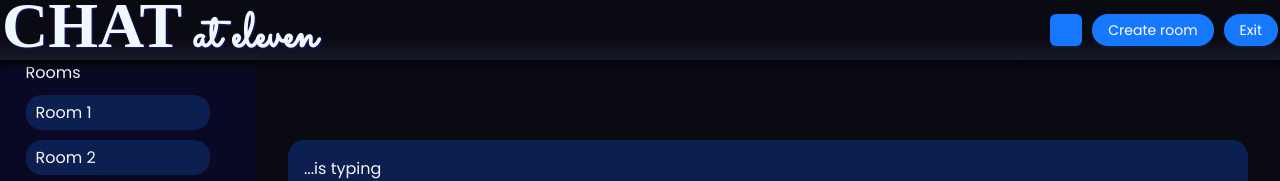
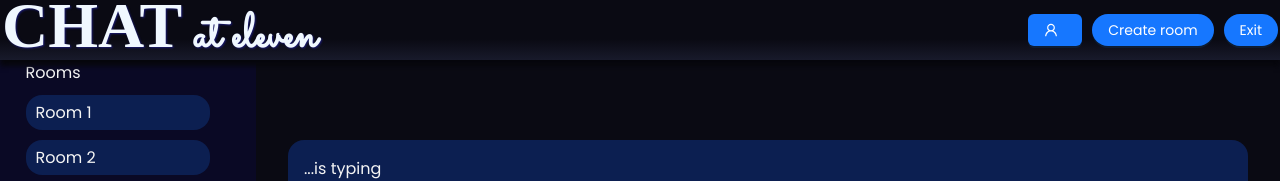
Before and after one commit to AjshaC/Socket-Chatt-App, a React (Vite) app in the folder client/: page /chat in a window 1280 px wide. Shown: the top 181 px of the page. Built offline with nearby package versions, Linux system fonts and the light colour scheme; a web font is replaced by a local one.

Commit message:
Raderat kommentarer

```diff
--- a/client/src/components/Navbar/Navbar.tsx
+++ b/client/src/components/Navbar/Navbar.tsx
@@ -1,6 +1,6 @@
 import "./Navbar.css";
 import { Button } from "antd";
-import { CloseOutlined } from "@ant-design/icons";
+import { UserOutlined } from "@ant-design/icons";
 import { useNavigate } from "react-router-dom";
 import { useChatContext } from "../../context/chatContext";
 
@@ -20,7 +20,10 @@ export default function Navbar() {
         <span className="LogoUppercase">chat</span> at eleven
       </h1>
       <div className="NavBtn">
-        <Button type="primary">{user}</Button>
+        <Button type="primary">
+          <UserOutlined />
+          {user}
+        </Button>
         <OpenPopUpBtn />
         <Button className="CloseBtn" type="primary" onClick={goToHome}>
           Exit
--- a/client/src/components/OpenPopUpBtn/OpenPopUpBtn.tsx
+++ b/client/src/components/OpenPopUpBtn/OpenPopUpBtn.tsx
@@ -1,14 +1,13 @@
-import React, { useState } from "react";
+import { useState } from "react";
 import { Button, Modal, Input } from "antd";
 import "./OpenPopUpBtn.css";
 
-import { io } from "socket.io-client";
 import { useChatContext } from "../../context/chatContext";
 
 export default function OpenPopUpBtn() {
   const [isModalOpen, setIsModalOpen] = useState(false);
   const { room, setRoom } = useChatContext();
-  const [ newRoom, setNewRoom] = useState("");
+  const [newRoom, setNewRoom] = useState("");
 
   const showModal = () => {
     setIsModalOpen(true);
@@ -18,9 +17,6 @@ export default function OpenPopUpBtn() {
     if (!room.trim()) {
       console.log("No Room Name");
     } else {
-      //const socket = io("http://localhost:3000");
-      //socket.emit("join", room);
-
       setRoom(newRoom);
       console.log(room);
       setIsModalOpen(false);
@@ -38,7 +34,7 @@ export default function OpenPopUpBtn() {
       <Modal
         title="Create Room"
         open={isModalOpen}
-        onOk={handleOk} //BUTTON TO CREATE A NEW ROOM
+        onOk={handleOk}
         onCancel={handleCancel}
       >
         <Input
@@ -47,15 +43,6 @@ export default function OpenPopUpBtn() {
           placeholder="Room name"
         ></Input>
       </Modal>
-
-      {/*EXEMPEL*/}
-      {/* <Button type="primary" onClick={() => setRoom("123")}>
-        Room 123
-      </Button>
-
-      <Button type="primary" onClick={() => setRoom("456")}>
-        Room 456
-      </Button> */}
     </>
   );
 }
```
